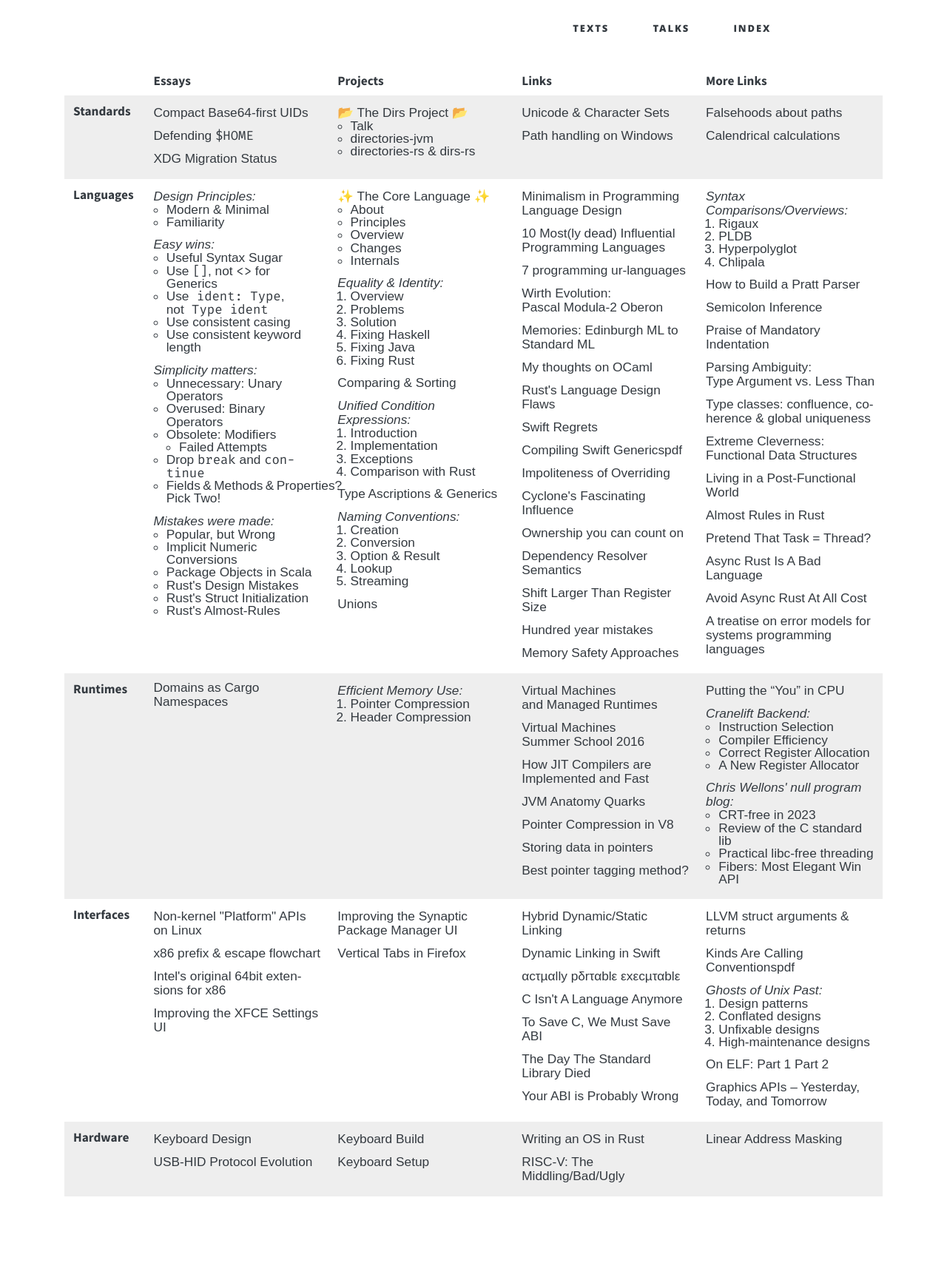
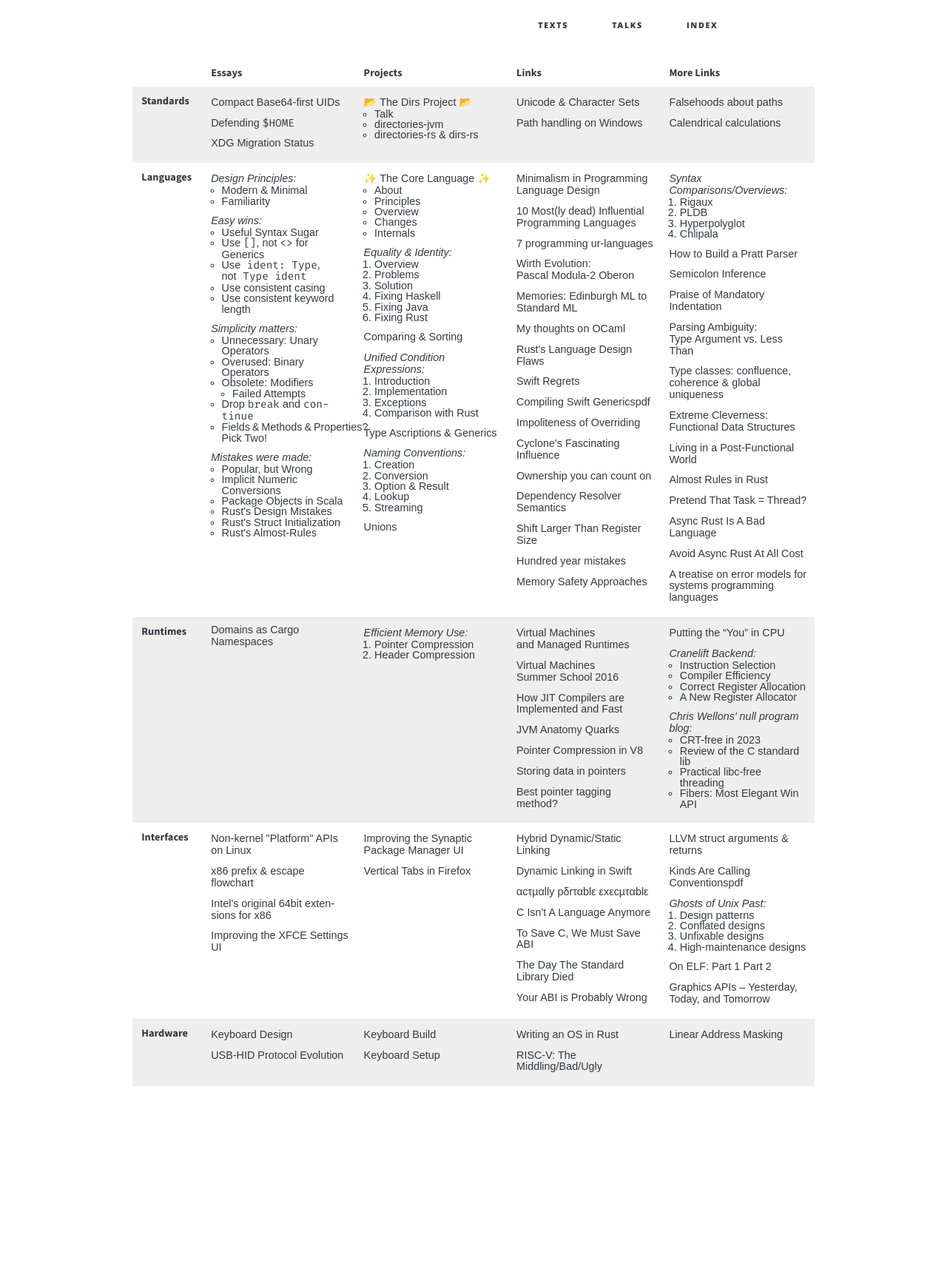
Before and after one commit to soc/soc.me, a Jekyll site: the page built from index.md, in a window 1280 px wide. Shown: the whole page at 74% size. Built offline with Jekyll 4.4.1, drawn with Linux system fonts in a browser that asks for light colours; some web fonts are replaced; after the commit the page ends 1543 px from its top, so only the background shows below that.

Commit message:
drop font-size shenanigans

```diff
--- a/_sass/config/_mediaqueries.scss
+++ b/_sass/config/_mediaqueries.scss
@@ -7,23 +7,16 @@
 //-------------------------------------
 
 $screen:                    "only screen";
-$tiny:                      20;     /* 320px  */
 $small:                     37.5;   /* 600px  */
 $medium:                    56.25;  /* 900px  */
 $large:                     75;     /* 1200px */
-$xlarge:                    112.5;  /* 1800px */
-$xxlarge:                   150;    /* 2400px */
 
 
 // Media Query Ranges
 //-------------------------------------
 
-$tiny-range                 : (0em, $tiny * 1em) !default;
 $small-range                : (0em, $small * 1em - 0.063em) !default;
 $medium-range               : ($medium * 1em + 0.063em, $large * 1em) !default;
-$large-range                : ($large * 1em + 0.063em, $xlarge * 1em) !default;
-$xlarge-range               : ($xlarge * 1em + 0.063em, $xxlarge * 1em) !default;
-$xxlarge-range              : ($xxlarge * 1em + 0.063em, 99999999em) !default;
 
 
 // Media Query Ranges :: Mixin (from Foundation CSS)
@@ -49,53 +42,5 @@
 
 $landscape    : "#{$screen} and (orientation: landscape)";
 $portrait     : "#{$screen} and (orientation: portrait)";
-$tiny-only    : "#{$screen} and (max-width:#{upper-bound($tiny-range)})";
-$small-up     : "#{$screen} and (min-width:#{lower-bound($small-range)})";
 $small-only   : "#{$screen} and (max-width:#{upper-bound($small-range)})";
 $medium-up    : "#{$screen} and (min-width:#{lower-bound($medium-range)})";
-$medium-only  : "#{$screen} and (min-width:#{lower-bound($medium-range)}) and (max-width:#{upper-bound($medium-range)})";
-$large-up     : "#{$screen} and (min-width:#{lower-bound($large-range)})";
-$large-only   : "#{$screen} and (min-width:#{lower-bound($large-range)}) and (max-width:#{upper-bound($large-range)})";
-$xlarge-up    : "#{$screen} and (min-width:#{lower-bound($xlarge-range)})";
-$xlarge-only  : "#{$screen} and (min-width:#{lower-bound($xlarge-range)}) and (max-width:#{upper-bound($xlarge-range)})";
-$xxlarge-up   : "#{$screen} and (min-width:#{lower-bound($xxlarge-range)})";
-$xxlarge-only : "#{$screen} and (min-width:#{lower-bound($xxlarge-range)}) and (max-width:#{upper-bound($xxlarge-range)})";
-
-
-// Unison
-// speaking with JS with unison.js
-//-------------------------------------
-
-// config
-$debug: false;
-
-// Unison media
-$mq-sync:
-usn-small           0,
-usn-medium          $medium * 1em,
-usn-large           $large * 1em
-;
-// usn-large          $large,
-// usn-x-large        $xlarge,
-// usn-xx-large       $xxlarge
-
-// build each media query for js ingestion
-@each $mq in $mq-sync {
-  @media screen and (min-width: nth($mq, 2)) {
-    head { font-family: "#{nth($mq, 1)} #{nth($mq, 2)}"; }
-    body:after { content: "#{nth($mq, 1)} - min-width: #{nth($mq, 2)}"; }
-  }
-}
-head {
-// set clear on head to show Unison is set up correctly
-clear: both;
-// store hash of all breakpoints
-title { font-family: "#{$mq-sync}"; }
-}
-// debug styles to see breakpoint info
-body:after {
-  display: none;
-}
-// hide elements for conditional loading
-// only used for responsive comments plugin
-*[data-usn-if] { display: none; }
--- a/_sass/config/_typography.scss
+++ b/_sass/config/_typography.scss
@@ -101,24 +101,6 @@
   }
 }
 
-@media #{$large-up} {
-  body {
-    font-size: calc(var(--base-em) * var(--ms1));
-  }
-}
-
-@media #{$xlarge-up} {
-  body {
-    font-size: calc(var(--base-em) * var(--ms2));
-  }
-}
-
-@media #{$xxlarge-up} {
-  body {
-    font-size: calc(var(--base-em) * var(--ms4));
-  }
-}
-
 h1, .h1,
 h2, .h2,
 h3, .h3 {
```
